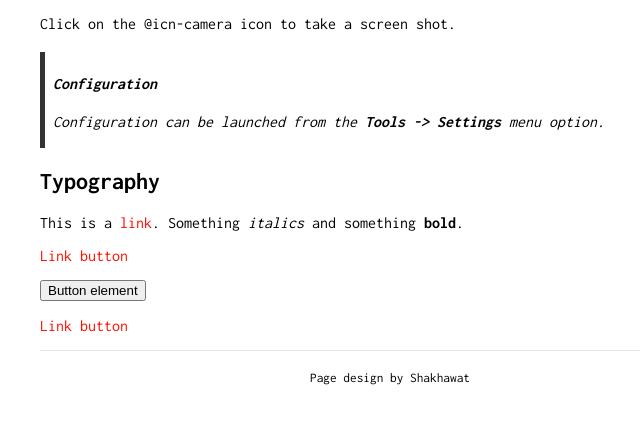
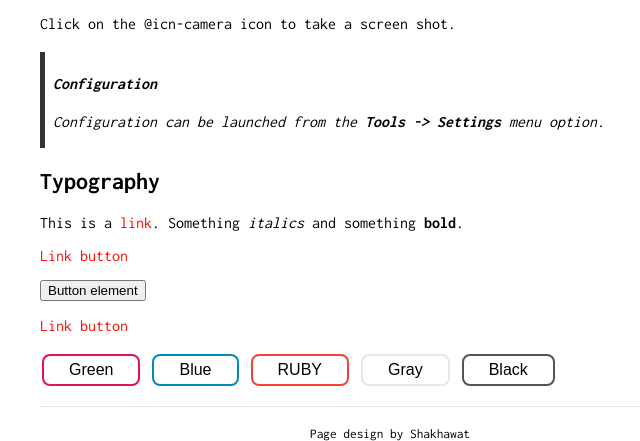
Before and after one commit to 0xShakhawat/portfoliotest, a Jekyll site: the page built from index.md, in a window 1280 px wide and 900 px high, scrolled down 1492 px, cut to the strip 459-900 px from the top of the window. Shown: the whole strip, without its empty margins (250-890 px from the left). Built offline with Jekyll 4.4.1, drawn with Linux system fonts in a browser that asks for light colours; our own code applies the rules of GitHub Pages for plain Markdown files; before the commit the page ends 2336 px from its top, so only the background shows below that.

Commit message:
Update index.md

```diff
--- a/index.md
+++ b/index.md
@@ -54,3 +54,10 @@ This is a [link](http://google.com). Something *italics* and something **bold**.
 <span class="fs-8">
 [Link button](http://example.com/){: .btn }
 </span>
+
+
+<button class="button buttonr">Green</button>
+<button class="button button2">Blue</button>
+<button class="button button3" onclick="alert('Ruby On Rails!')">RUBY</button>
+<button class="button button4">Gray</button>
+<button class="button button5">Black</button>
```
